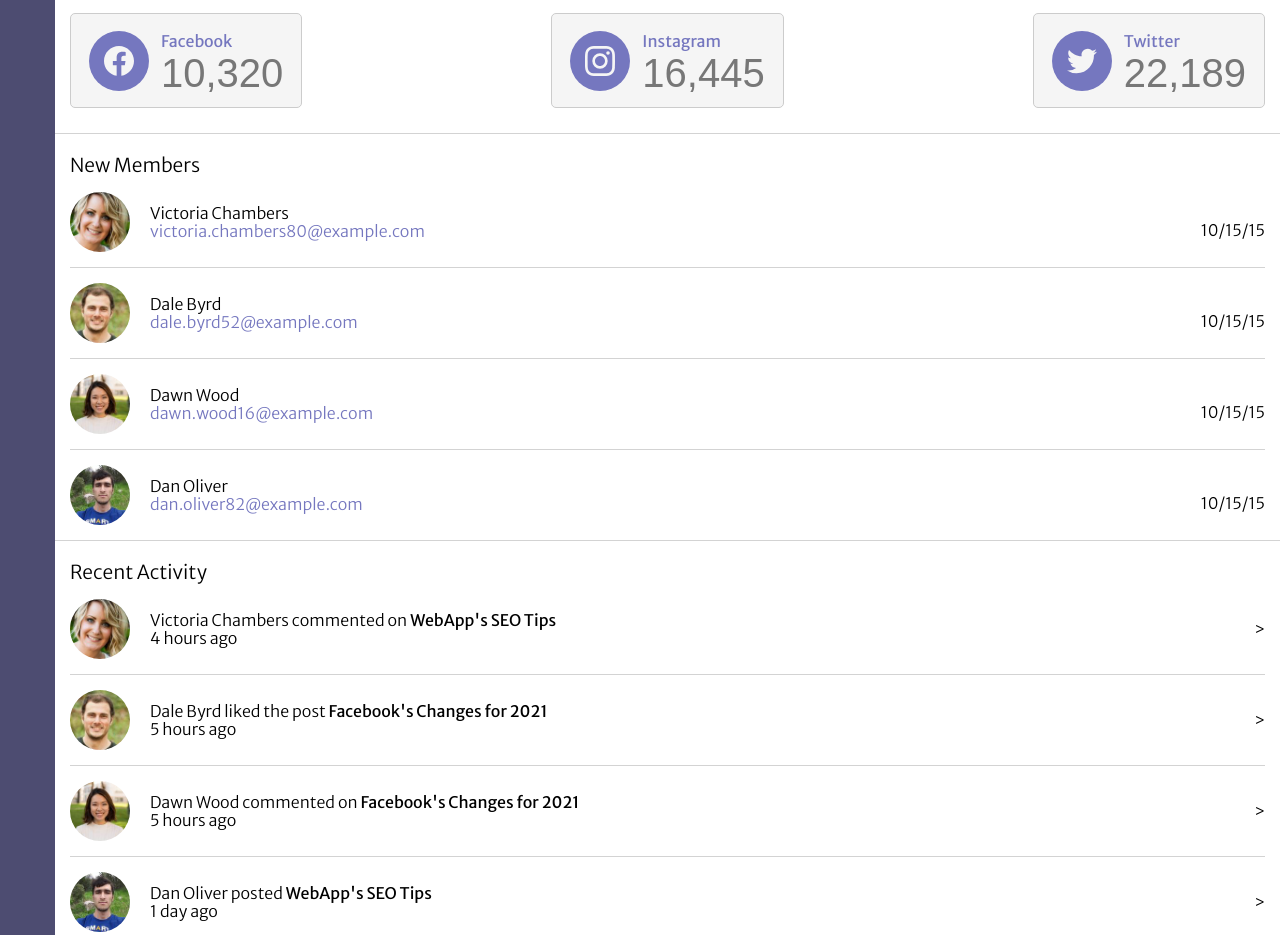
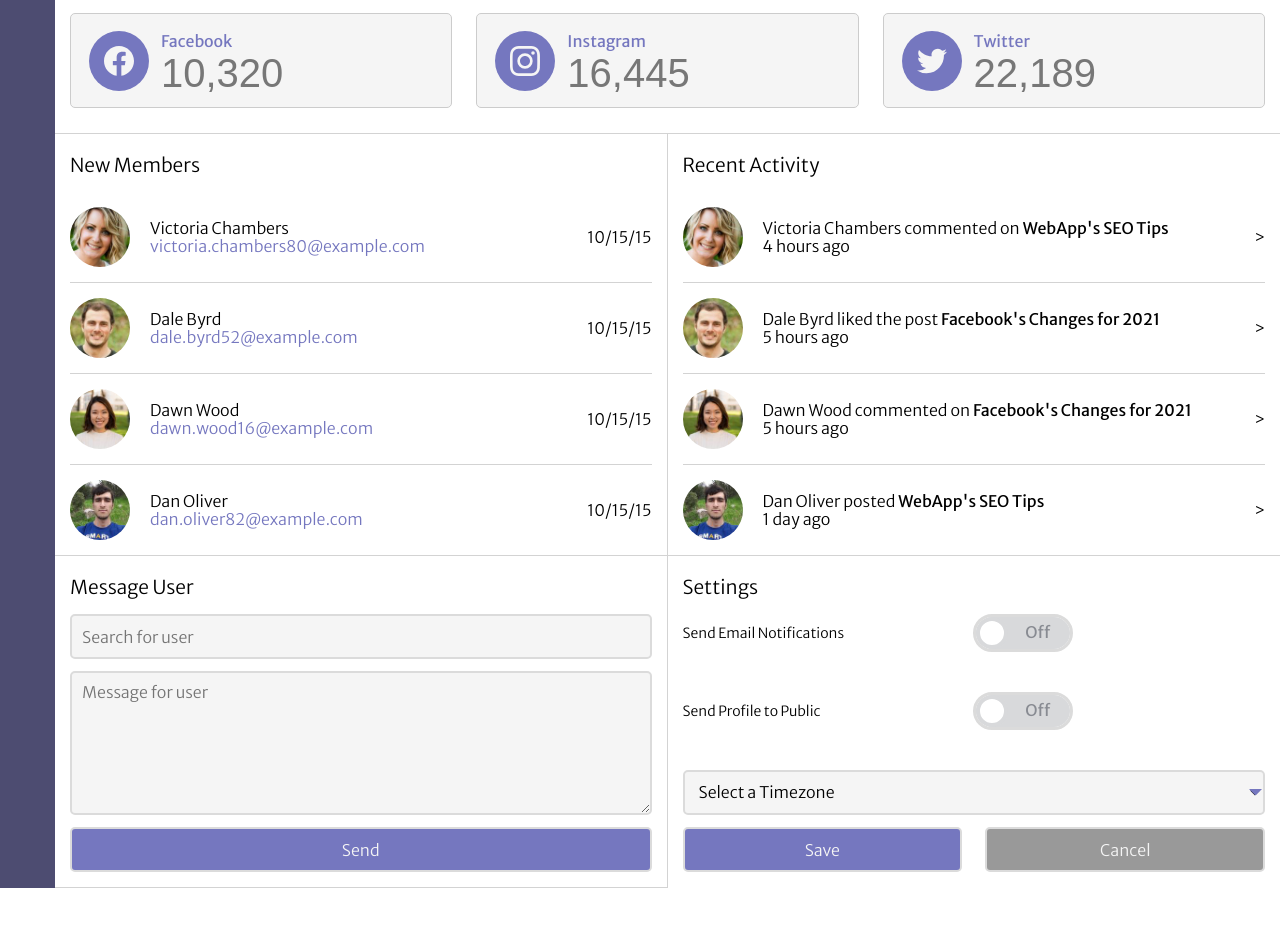
Before and after one commit to bnielsencodes/webapp-dashboard, a plain HTML site: page index.html in a window 1280 px wide. Shown: the part 1662-2597 px from the top of the page. After the commit the page ends 2550 px from the top, so only its background shows below. Drawn offline with nearby package versions, Linux system fonts and the light colour scheme; files that its build step writes are made by us from their sources; a web font is replaced by a local one.

Commit message:
Update styles.css
finished styling for 1024px media query

```diff
--- a/css/styles.css
+++ b/css/styles.css
@@ -440,6 +440,7 @@ fieldset {
 
   .daily-traffic-section {
     grid-column: 1 / 2;
+    border-right: 1px solid lightgray;
   }
 
   .mobile-users-section {
@@ -554,9 +555,75 @@ fieldset {
     display: block;
     margin-left: auto;
     font-weight: 300;
+    font-size: 1.4rem;
   }
 
   .switch-containers {
     width: 45%;
   }
 }
+
+
+
+@media (min-width: 1024px) {
+  .dashboard-header {
+    grid-column: 1 / 3;
+  }
+
+  .daily-traffic-section,
+  .members-section,
+  .message-section {
+    grid-column: 1 / 2;
+  }
+
+  .mobile-users-section,
+  .activity-section,
+  .settings-section {
+    grid-column: 2 / 3;
+  }
+
+  .members-section,
+  .message-section {
+    border-right: 1px solid lightgray;
+  }
+
+  .profile-avatar {
+    width: 38px;
+  }
+
+  .student-name {
+    font-size: 0.85rem;
+  }
+
+  .social-container {
+    width: 32%;
+  }
+
+  .members-list li:not(:first-child) {
+    padding-top: 0px;
+  }
+
+  .activity-list li:first-child {
+    padding-top: 15px;
+  }
+
+  .pic-name-email {
+    margin-top: 15px;
+  }
+
+  .arrow {
+    font-size: 1rem;
+  }
+
+  .form-area {
+    height: 144px;
+  }
+
+  .settings-p {
+    margin-top: 11px;
+  }
+
+  .switch-containers {
+    width: 67%;
+  }
+}
```
